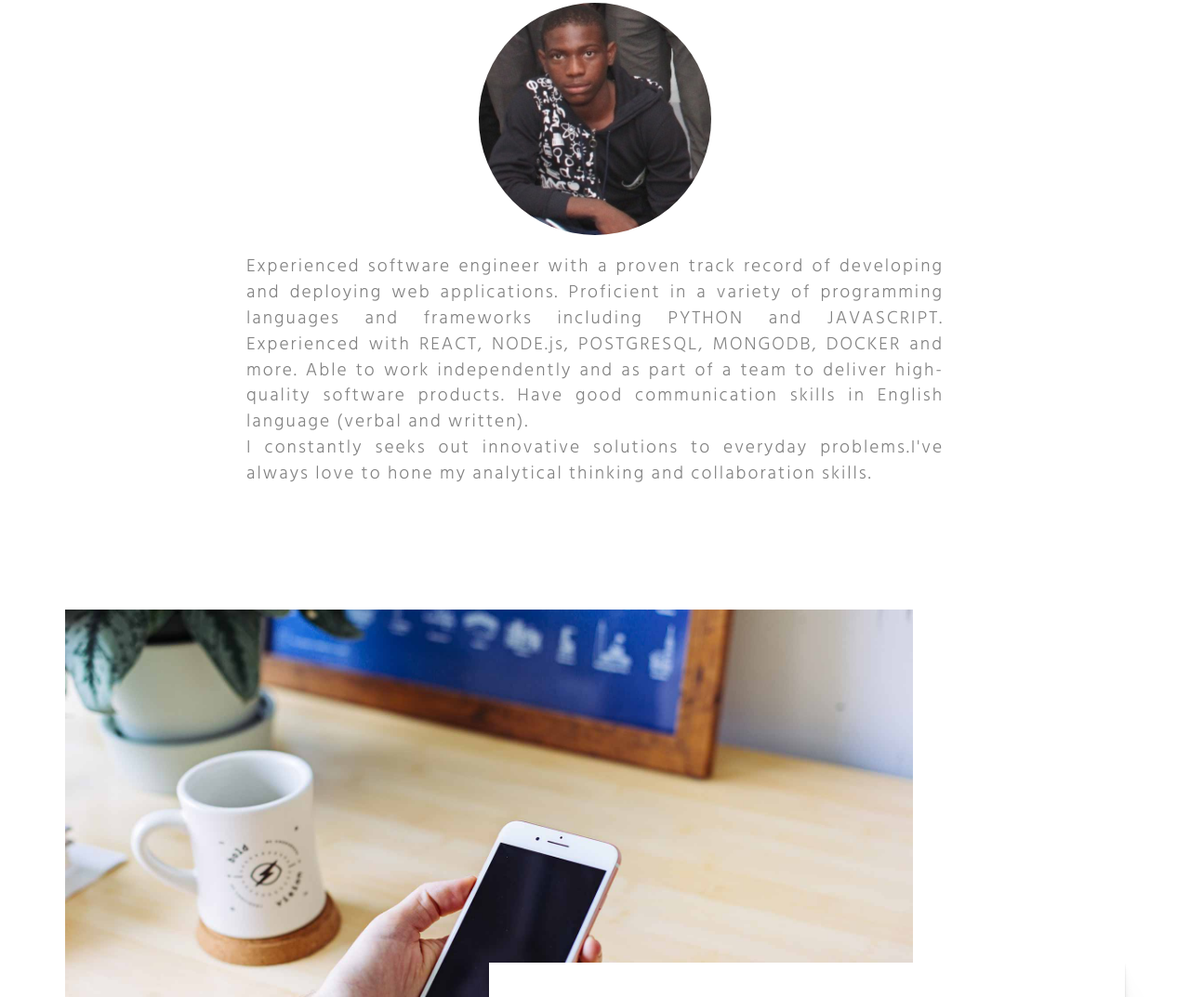
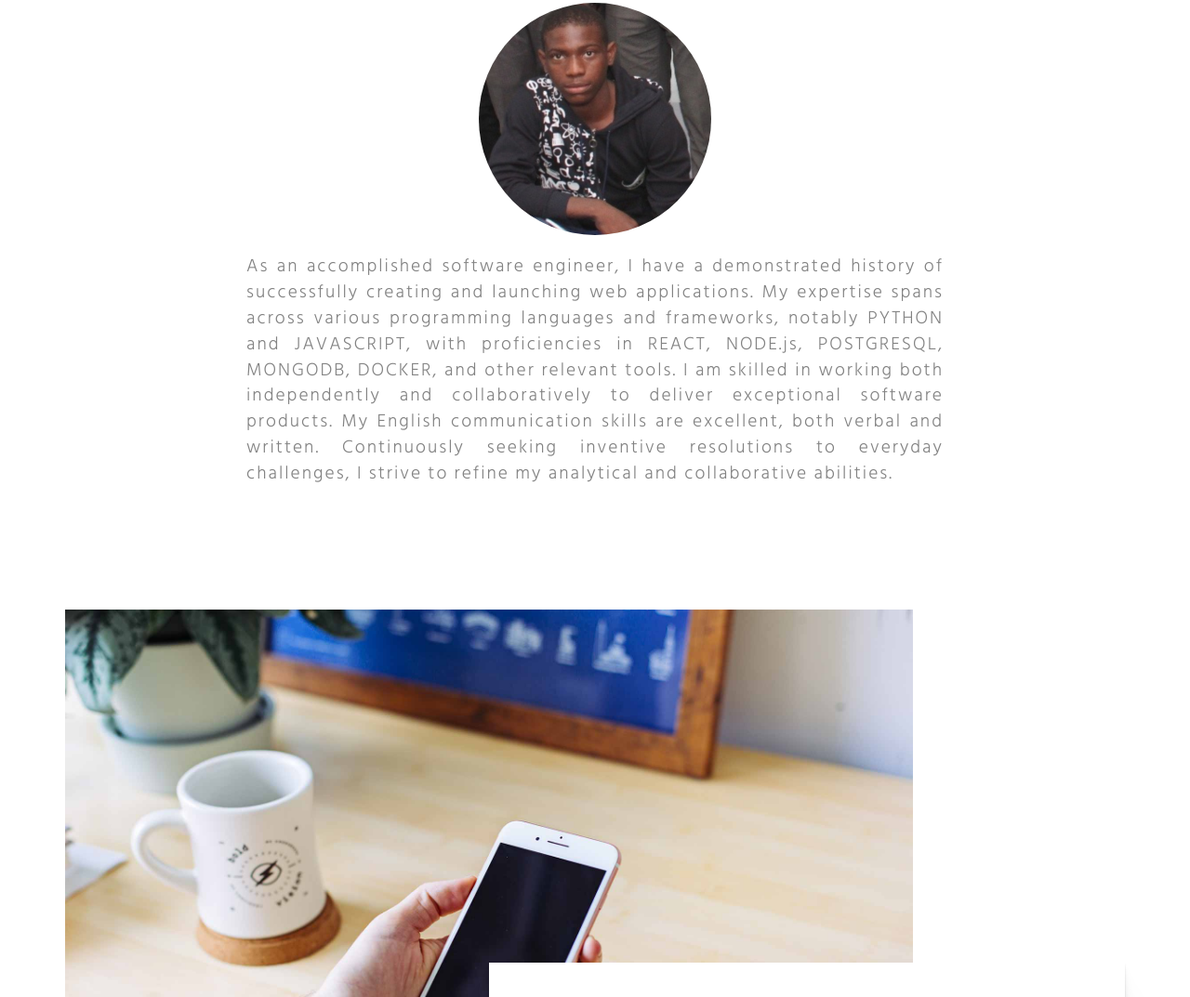
Before and after one commit to Muhammadurasheed/rashman, a plain HTML site: page index.html in a window 1280 px wide. Shown: the part 889-1962 px from the top of the page at 93% size. Drawn offline with Linux system fonts and the light colour scheme.

Commit message:
about sectio edited

```diff
--- a/index.html
+++ b/index.html
@@ -70,8 +70,7 @@
             <h2>About Me</h2>
             <img src="./assets/images/me.jpg" style="border-radius: 50%; width:  250px; height: 250px;">
             <p class="about">
-            Experienced software engineer with a proven track record of developing and deploying web applications. Proficient in a variety of programming languages and frameworks including PYTHON and JAVASCRIPT. Experienced with REACT, NODE.js, POSTGRESQL, MONGODB, DOCKER and more. Able to work independently and as part of a team to deliver high-quality software products. Have good communication skills in English language (verbal and written). <br/>
-            I constantly seeks out innovative solutions to everyday problems.I've always love to hone my analytical thinking and collaboration skills.
+              As an accomplished software engineer, I have a demonstrated history of successfully creating and launching web applications. My expertise spans across various programming languages and frameworks, notably PYTHON and JAVASCRIPT, with proficiencies in REACT, NODE.js, POSTGRESQL, MONGODB, DOCKER, and other relevant tools. I am skilled in working both independently and collaboratively to deliver exceptional software products. My English communication skills are excellent, both verbal and written. Continuously seeking inventive resolutions to everyday challenges, I strive to refine my analytical and collaborative abilities.
             </p>
           </div>
        </div>
```
